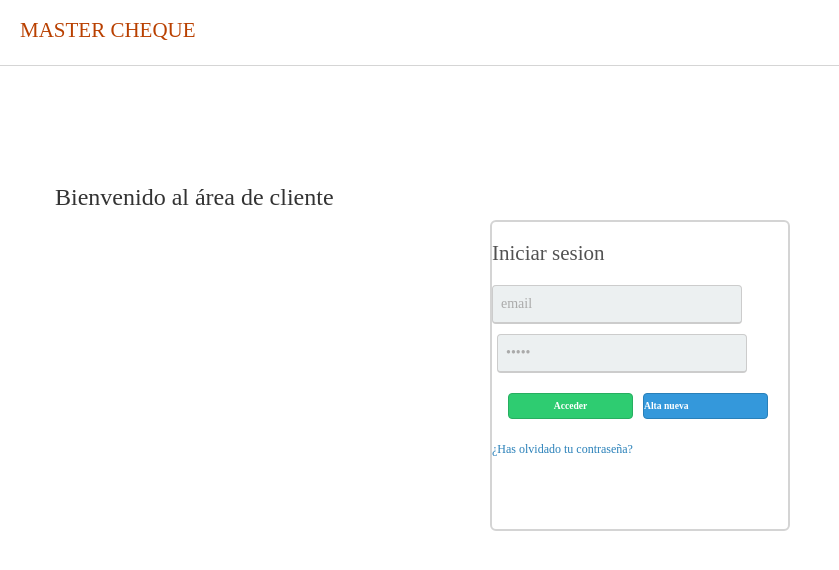
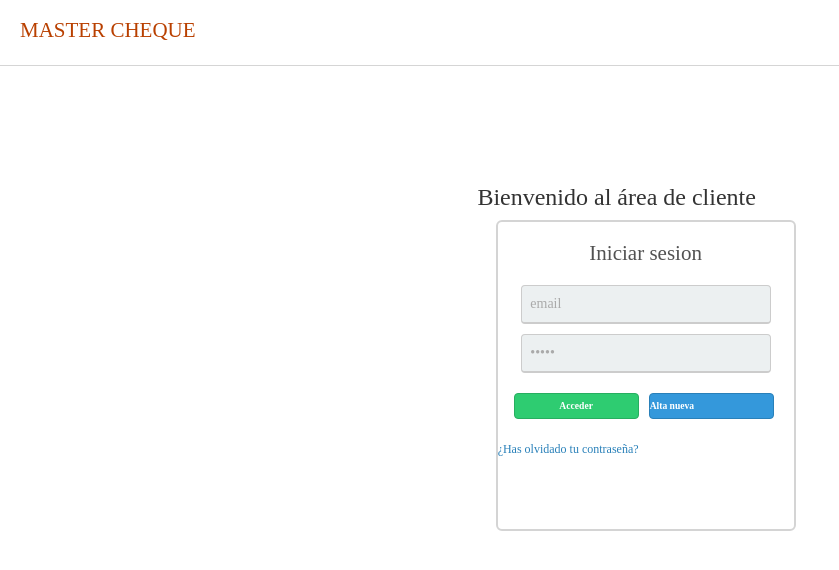
Before and after one commit to Dagefe/MasterCheck, a PHP site: page /html/login_cliente.html in a window 1280 px wide. Shown: the part 20-590 px from the top of the page, without its empty margins (0-839 px from the left). Run offline with PHP 8.4, Linux system fonts and the light colour scheme; some libraries are stand-ins or nearby versions.

Commit message:
login_cliente

```diff
--- a/css/login_cliente.css
+++ b/css/login_cliente.css
@@ -3,6 +3,14 @@ body{
   font-family: lao mn;
   margin: 0 auto 0 auto;
   margin: 20px 0px 20px 0px;
+}
+
+.container{
+    padding-left: 33%;
+}
+
+.caja{
+  margin-right: 2%;
 }
 
 
@@ -18,6 +26,7 @@ a{
 h1{
   font-size:1.5em;
   color:#525252;
+  text-align: center;
 }
 
 .box{
@@ -34,15 +43,12 @@ h1{
   border: #ccc 1px solid;
   border-bottom: #ccc 2px solid;
   padding: 8px;
+  margin-left: 8%;
   width:250px;
   color:#AAAAAA;
   margin-top:10px;
   font-size:1em;
   border-radius:4px;
-}
-
-.contra{
-  margin-left: 5px;
 }
 
 .password{
--- a/html/login_cliente.html
+++ b/html/login_cliente.html
@@ -36,15 +36,19 @@
 
         <div class="container">
 
-          <div class="row">
+          <div class="row titulo_box">
 
-            <div class="col">
+            <div class="col-xs-12 col-lg-6">
 
               <h3> Bienvenido al área de cliente </h3>
 
             </div>
 
-            <div class="col">
+          </div>
+
+          <div class="row caja">
+
+            <div class="col-xs-12 col-lg-6">
 
               <form method="post" name="form">
 
```
